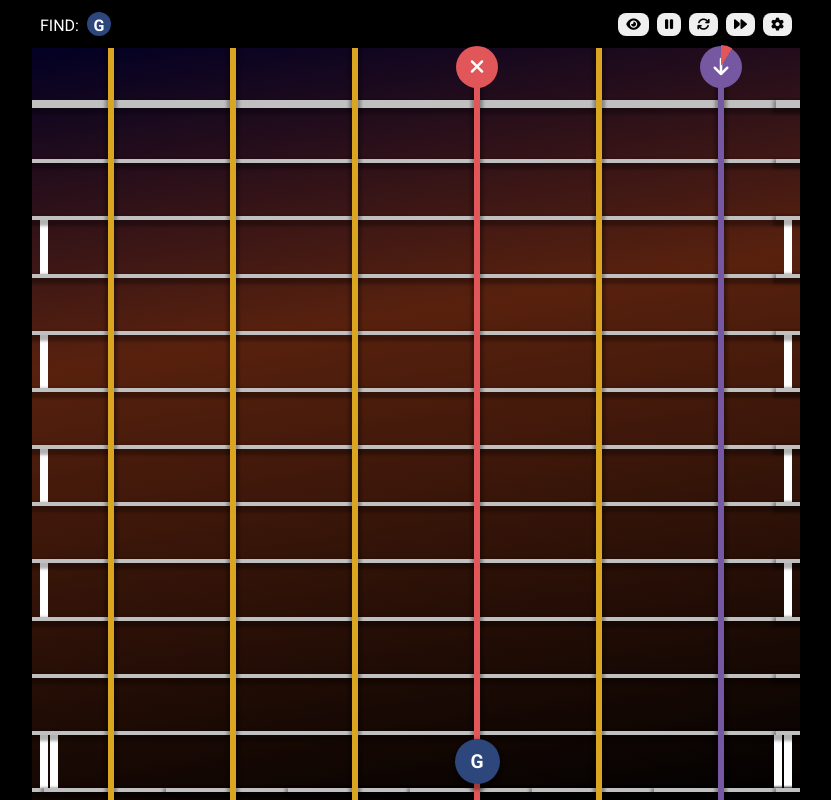
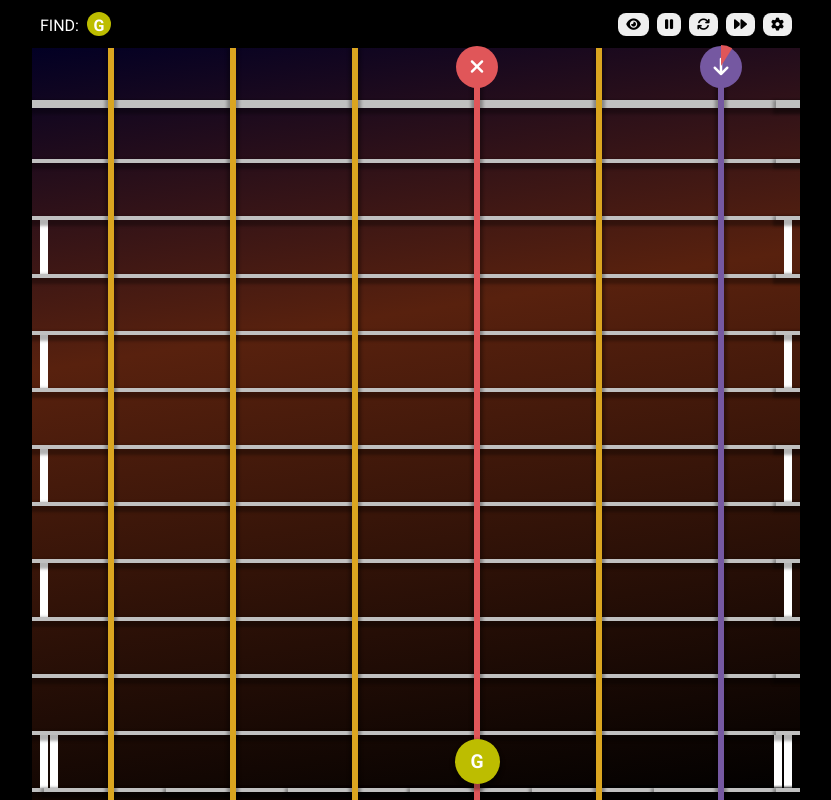
Before and after one commit to Alotor/fretrain, a React (Vite) app: page / in a window 1280 px wide. Shown: the whole page, without its empty margins (224-1055 px from the left). Built offline with nearby package versions, Linux system fonts and the light colour scheme.

Commit message:
New color palette

```diff
--- a/src/App.module.css
+++ b/src/App.module.css
@@ -1,3 +1,23 @@
+:root {
+  --note-c: #d5700b;
+  --note-g: #bdbd00;
+  --note-d: #70b32d;
+  --note-a: #2db32d;
+  --note-e: #2db370;
+  --note-b: #2db3b3;
+  --note-f-sharp: #2d70b3;
+  --note-c-sharp: #2d2db3;
+  --note-g-sharp: #702db3;
+  --note-d-sharp: #b32db3;
+  --note-a-sharp: #b32d70;
+  --note-f: #b32d2d;
+  --note-g-flat: #2d70b3;
+  --note-d-flat: #2d2db3;
+  --note-a-flat: #702db3;
+  --note-e-flat: #b32db3;
+  --note-b-flat: #b32d70;
+}
+
 :global(*) {
   font-family: Roboto;
   box-sizing: border-box;
--- a/src/components/NoteButton.tsx
+++ b/src/components/NoteButton.tsx
@@ -31,7 +31,10 @@ function FretButton({ stringNum, fretNum, display, showHint, onClick }: FretButt
       ref={btnRef}
       onClick={handleClickNote}
       data-note={note}
-      className={classnames(css.noteButton, {[css.hidden]: !display, [css.hint]: (showHint && !display && !accidental)})}>
+      className={classnames(css.noteButton, {
+        [css.hidden]: !display,
+        [css.hint]: (showHint && !display && !accidental)
+      })}>
       {note}
     </button>
   );
--- a/src/constants.ts
+++ b/src/constants.ts
@@ -1,25 +1,25 @@
 export const TotalTime = 5;
 
 export const NoteColors: Record<string, string> = {
-  "A": "#e88d49",
-  "B": "#918f8f",
-  "C": "#9abc56",
-  "D": "#7558a1",
-  "E": "#5b7dc0",
-  "F": "#e05659",
-  "G": "#2d467b",
+  "A": "var(--note-a)",
+  "B": "var(--note-b)",
+  "C": "var(--note-c)",
+  "D": "var(--note-d)",
+  "E": "var(--note-e)",
+  "F": "var(--note-f)",
+  "G": "var(--note-g)",
 
-  "A#": "#e88d49",
-  "C#": "#9abc56",
-  "D#": "#7558a1",
-  "F#": "#e05659",
-  "G#": "#2d467b",
+  "A#": "var(--note-a-sharp)",
+  "C#": "var(--note-c-sharp)",
+  "D#": "var(--note-d-sharp)",
+  "F#": "var(--note-f-sharp)",
+  "G#": "var(--note-g-sharp)",
 
-  "Ab": "#e88d49",
-  "Bb": "#918f8f",
-  "Db": "#7558a1",
-  "Eb": "#5b7dc0",
-  "Gb": "#2d467b",
+  "Ab": "var(--note-a-flat)",
+  "Bb": "var(--note-b-flat)",
+  "Db": "var(--note-d-flat)",
+  "Eb": "var(--note-e-flat)",
+  "Gb": "var(--note-g-flat)",
 };
 
 export const StringNotes: Record<number, Record<string, Array<string>>> = {
```
